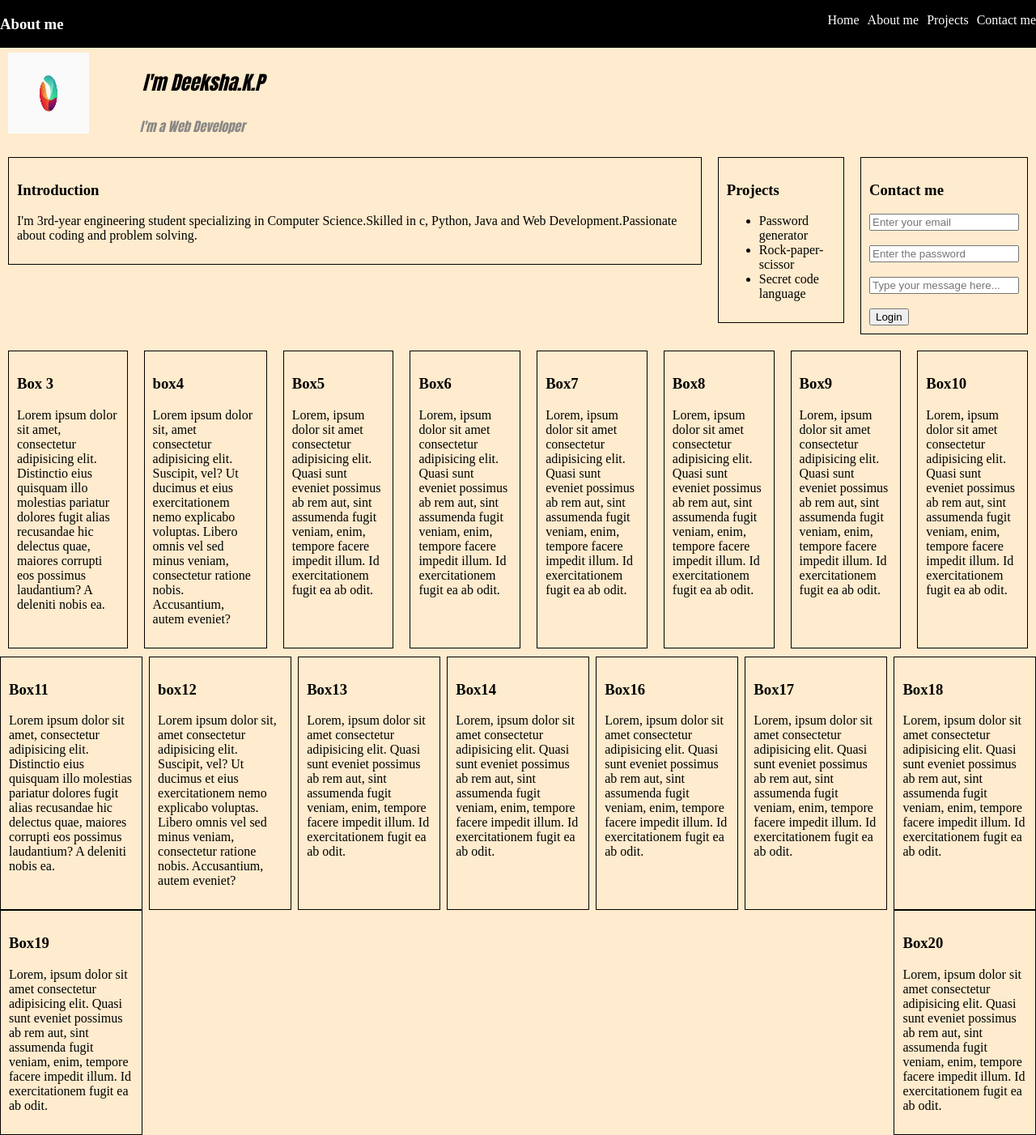
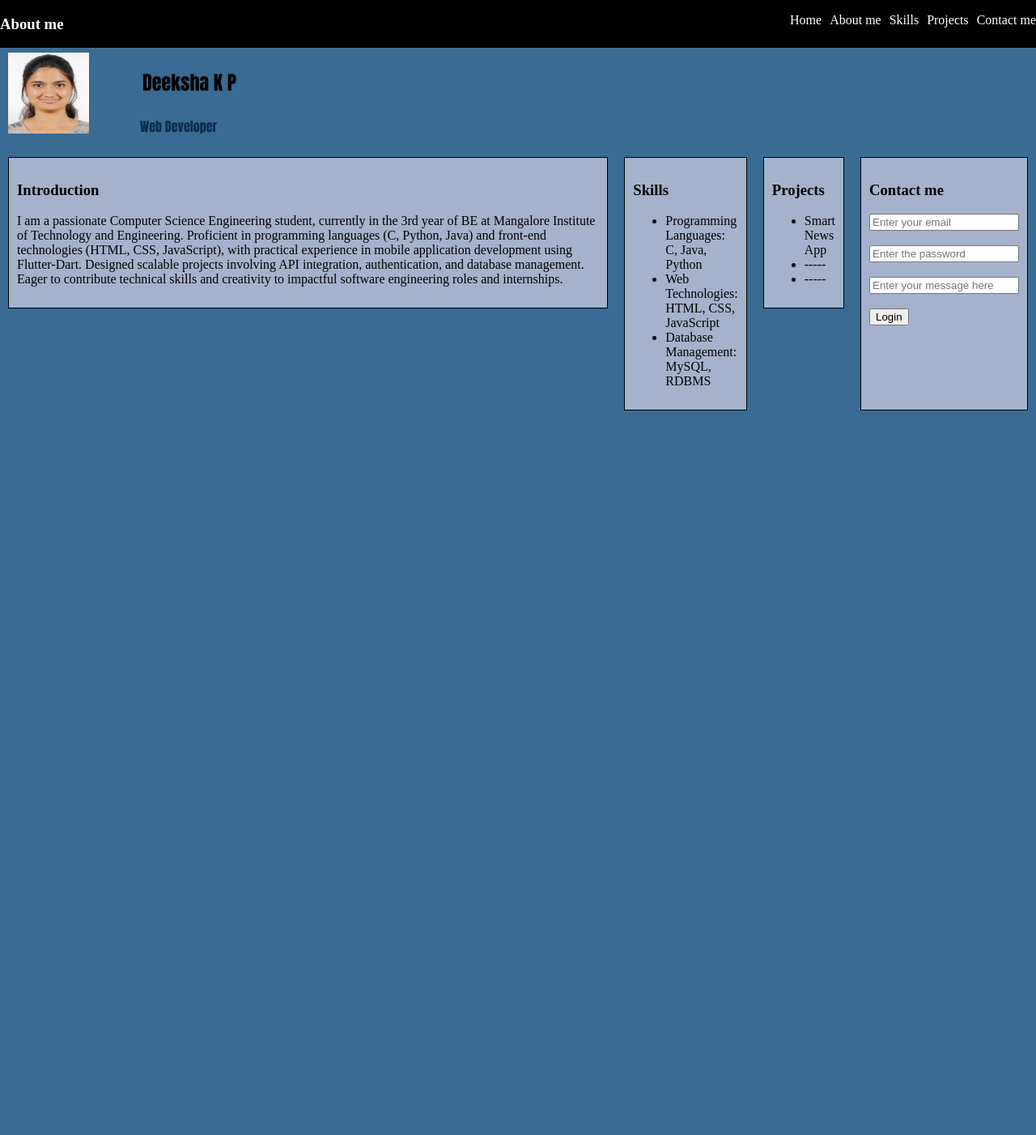
Before and after one commit to deekshakp06/Project-Connect-Deeksha.K.P, a plain HTML site: page week1/week1Project/aboutme.html in a window 1280 px wide. Shown: the whole page at 81% size. After the commit the page ends 800 px from the top, so only its background shows below. Drawn offline with Linux system fonts and the light colour scheme.

Commit message:
1st commit

```diff
--- a/week1/week1Project/aboutmecss.css
+++ b/week1/week1Project/aboutme.css
@@ -1,7 +1,7 @@
 body{
     margin: 0;
     padding: 0;
-    background-color: blanchedalmond;
+    background-color: rgb(58, 107, 146);
 }
 
 nav {
@@ -51,7 +51,7 @@ a:hover{
     font-size: x-large;
     font-family: Impact, Haettenschweiler, 'Arial Narrow Bold', sans-serif;
     font-weight: 100;
-    font-style: oblique;
+    font-style: Bold;
 }
 
 #im div #desc{
@@ -59,9 +59,9 @@ a:hover{
     /* margin-left: 10px;
     margin-top: 0px; */
 
-    font-style: italic;
+    font-style: Bold;
     font-family: Impact, Haettenschweiler, 'Arial Narrow Bold', sans-serif;
-    color: gray;
+    color: rgb(11, 40, 73);
     position: relative;
     animation-name: visual;
     animation-duration: 3s;
@@ -92,11 +92,15 @@ a:hover{
     border: 1px solid black;
     padding: 10px;
     margin: 10px;
+    display: block;
+    background-color: rgb(164, 178, 203);
+
 }
 #contact{
     border: 1px solid black;
     padding: 10px;
     margin: 10px;
+    background-color: rgb(164, 178, 203);
 }
 @media(min-width:468px) {
     #container,#container-2 {
@@ -108,6 +112,7 @@ a:hover{
     display: flex;
     flex-wrap: wrap;
     justify-content: space-between;
+    background-color: rgb(164, 178, 203);
 }
 
 #container-3 div{
@@ -117,4 +122,5 @@ a:hover{
 
 .box4{
     flex-basis: 12%;
+    background-color: rgb(164, 178, 203);
 }
--- a/week1/week1Project/aboutme.html
+++ b/week1/week1Project/aboutme.html
@@ -4,7 +4,7 @@
     <meta charset="UTF-8">
     <meta name="viewport" content="width=device-width, initial-scale=1.0">
     <title>About me page</title>
-    <link rel="stylesheet" href="aboutmecss.css">
+    <link rel="stylesheet" href="aboutme.css">
 </head>
 <body>
     <nav>
@@ -12,6 +12,7 @@
         <ul>
             <li><a href="#">Home</a></li>
             <li><a href="#about">About me</a></li>
+            <li><a href="#skills">Skills</a></li>
             <li><a href="#projects">Projects</a></li>
             <li><a href="#contact">Contact me</a></li>
         </ul>
@@ -19,11 +20,11 @@
 
     <section id="im">
         <div>
-            <img src="images.jpeg" alt="Coffee photo">
+            <img src="DEEKSHA-photo.jpg" alt="Photo">
         </div>
         <div>
-            <p id="name">I'm Deeksha.K.P</p>
-            <p id="desc">I'm a Web Developer</p>
+            <p id="name">Deeksha K P</p>
+            <p id="desc">Web Developer</p>
         </div>
     </section>
 
@@ -31,17 +32,28 @@
         <section id="about">
             <div  id="box1">
                 <h3>Introduction</h3>
-                <p>I'm 3rd-year engineering student specializing in Computer Science.Skilled in c, Python, Java and Web Development.Passionate about coding and problem solving.</p>
-            </div>
+                <p>I am a passionate Computer Science Engineering student, currently in the 3rd year of BE at Mangalore Institute of Technology and Engineering. Proficient in programming languages (C, Python, Java) and front-end technologies (HTML, CSS, JavaScript), with practical experience in mobile application development using Flutter-Dart. Designed scalable projects involving API integration, authentication, and database management. Eager to contribute technical skills and creativity to impactful software engineering roles and internships.</p>
+               </div>
         </section>
+
+      <section id="container-2">
+        <div id="box3">
+            <h3>Skills</h3>
+            <ul>
+                <li>Programming Languages: C, Java, Python</li>
+                <li>Web Technologies: HTML, CSS, JavaScript</li>
+                <li>Database Management: MySQL, RDBMS</li>
+            </ul>
+        </div>
+    </section>
 
         <section id="projects">
             <div id="box2">
                 <h3>Projects</h3>
                 <ul>
-                    <li>Password generator</li>
-                    <li>Rock-paper-scissor</li>
-                    <li>Secret code language</li>
+                    <li>Smart News App</li>
+                    <li>-----</li>
+                    <li>-----</li>
                 </ul>
             </div>
         </section>
@@ -54,7 +66,7 @@
             <br><br>
             <input type="password" placeholder="Enter the password">
             <br><br>
-            <input type="textarea" placeholder="Type your message here...">
+            <input type="textarea" placeholder="Enter your message here">
             <br><br>
             <input type="submit" value="Login">
             <button type="reset" id="btn"> Reset</button>
@@ -62,78 +74,6 @@
         </section>
     </div>
 
-    <div id="container-2">
-        <div class="box3">
-            <h3>Box 3</h3>
-            <p>Lorem ipsum dolor sit amet, consectetur adipisicing elit. Distinctio eius quisquam illo molestias pariatur dolores fugit alias recusandae hic delectus quae, maiores corrupti eos possimus laudantium? A deleniti nobis ea.</p>
-        </div>
-        <div class="box3">
-            <h3>box4</h3>
-            <p>Lorem ipsum dolor sit, amet consectetur adipisicing elit. Suscipit, vel? Ut ducimus et eius exercitationem nemo explicabo voluptas. Libero omnis vel sed minus veniam, consectetur ratione nobis. Accusantium, autem eveniet?</p>
-        </div>
-        <div class="box3">
-            <h3>Box5</h3>
-            <p>Lorem, ipsum dolor sit amet consectetur adipisicing elit. Quasi sunt eveniet possimus ab rem aut, sint assumenda fugit veniam, enim, tempore facere impedit illum. Id exercitationem fugit ea ab odit.</p>
-        </div>
-        <div class="box3">
-            <h3>Box6</h3>
-            <p>Lorem, ipsum dolor sit amet consectetur adipisicing elit. Quasi sunt eveniet possimus ab rem aut, sint assumenda fugit veniam, enim, tempore facere impedit illum. Id exercitationem fugit ea ab odit.</p>
-        </div>
-        <div class="box3">
-            <h3>Box7</h3>
-            <p>Lorem, ipsum dolor sit amet consectetur adipisicing elit. Quasi sunt eveniet possimus ab rem aut, sint assumenda fugit veniam, enim, tempore facere impedit illum. Id exercitationem fugit ea ab odit.</p>
-        </div>
-        <div class="box3">
-            <h3>Box8</h3>
-            <p>Lorem, ipsum dolor sit amet consectetur adipisicing elit. Quasi sunt eveniet possimus ab rem aut, sint assumenda fugit veniam, enim, tempore facere impedit illum. Id exercitationem fugit ea ab odit.</p>
-        </div>
-        <div class="box3">
-            <h3>Box9</h3>
-            <p>Lorem, ipsum dolor sit amet consectetur adipisicing elit. Quasi sunt eveniet possimus ab rem aut, sint assumenda fugit veniam, enim, tempore facere impedit illum. Id exercitationem fugit ea ab odit.</p>
-        </div>
-        <div class="box3">
-            <h3>Box10</h3>
-            <p>Lorem, ipsum dolor sit amet consectetur adipisicing elit. Quasi sunt eveniet possimus ab rem aut, sint assumenda fugit veniam, enim, tempore facere impedit illum. Id exercitationem fugit ea ab odit.</p>
-        </div>
-    </div>
 
-    <div id="container-3">
-        <div class="box4">
-            <h3>Box11</h3>
-            <p>Lorem ipsum dolor sit amet, consectetur adipisicing elit. Distinctio eius quisquam illo molestias pariatur dolores fugit alias recusandae hic delectus quae, maiores corrupti eos possimus laudantium? A deleniti nobis ea.</p>
-        </div>
-        <div class="box4">
-            <h3>box12</h3>
-            <p>Lorem ipsum dolor sit, amet consectetur adipisicing elit. Suscipit, vel? Ut ducimus et eius exercitationem nemo explicabo voluptas. Libero omnis vel sed minus veniam, consectetur ratione nobis. Accusantium, autem eveniet?</p>
-        </div>
-        <div class="box4">
-            <h3>Box13</h3>
-            <p>Lorem, ipsum dolor sit amet consectetur adipisicing elit. Quasi sunt eveniet possimus ab rem aut, sint assumenda fugit veniam, enim, tempore facere impedit illum. Id exercitationem fugit ea ab odit.</p>
-        </div>
-        <div class="box4">
-            <h3>Box14</h3>
-            <p>Lorem, ipsum dolor sit amet consectetur adipisicing elit. Quasi sunt eveniet possimus ab rem aut, sint assumenda fugit veniam, enim, tempore facere impedit illum. Id exercitationem fugit ea ab odit.</p>
-        </div>
-        <div class="box4">
-            <h3>Box16</h3>
-            <p>Lorem, ipsum dolor sit amet consectetur adipisicing elit. Quasi sunt eveniet possimus ab rem aut, sint assumenda fugit veniam, enim, tempore facere impedit illum. Id exercitationem fugit ea ab odit.</p>
-        </div>
-        <div class="box4">
-            <h3>Box17</h3>
-            <p>Lorem, ipsum dolor sit amet consectetur adipisicing elit. Quasi sunt eveniet possimus ab rem aut, sint assumenda fugit veniam, enim, tempore facere impedit illum. Id exercitationem fugit ea ab odit.</p>
-        </div>
-        <div class="box4">
-            <h3>Box18</h3>
-            <p>Lorem, ipsum dolor sit amet consectetur adipisicing elit. Quasi sunt eveniet possimus ab rem aut, sint assumenda fugit veniam, enim, tempore facere impedit illum. Id exercitationem fugit ea ab odit.</p>
-        </div>
-        <div class="box4">
-            <h3>Box19</h3>
-            <p>Lorem, ipsum dolor sit amet consectetur adipisicing elit. Quasi sunt eveniet possimus ab rem aut, sint assumenda fugit veniam, enim, tempore facere impedit illum. Id exercitationem fugit ea ab odit.</p>
-        </div>
-        <div class="box4">
-            <h3>Box20</h3>
-            <p>Lorem, ipsum dolor sit amet consectetur adipisicing elit. Quasi sunt eveniet possimus ab rem aut, sint assumenda fugit veniam, enim, tempore facere impedit illum. Id exercitationem fugit ea ab odit.</p>
-        </div>
-    </div>
 </body>
 </html>
```
Also changed, not shown: week1/week1Project/DEEKSHA-photo.jpg (added), week1/week1Project/images.jpeg (deleted).
